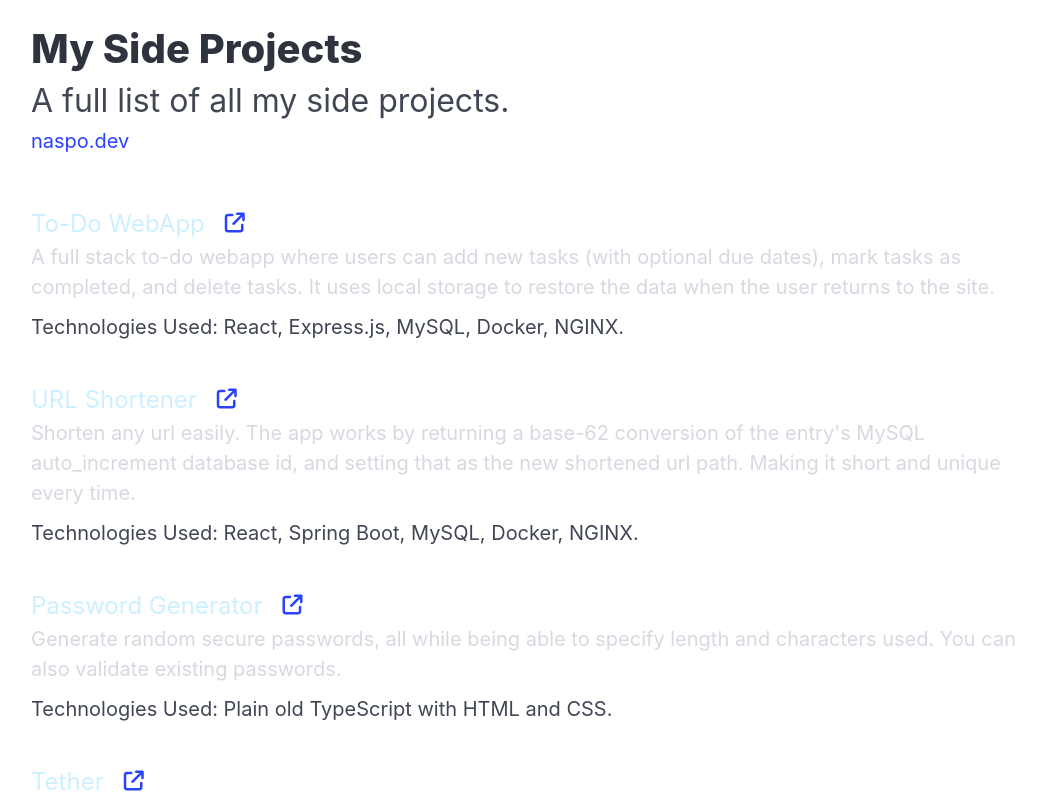
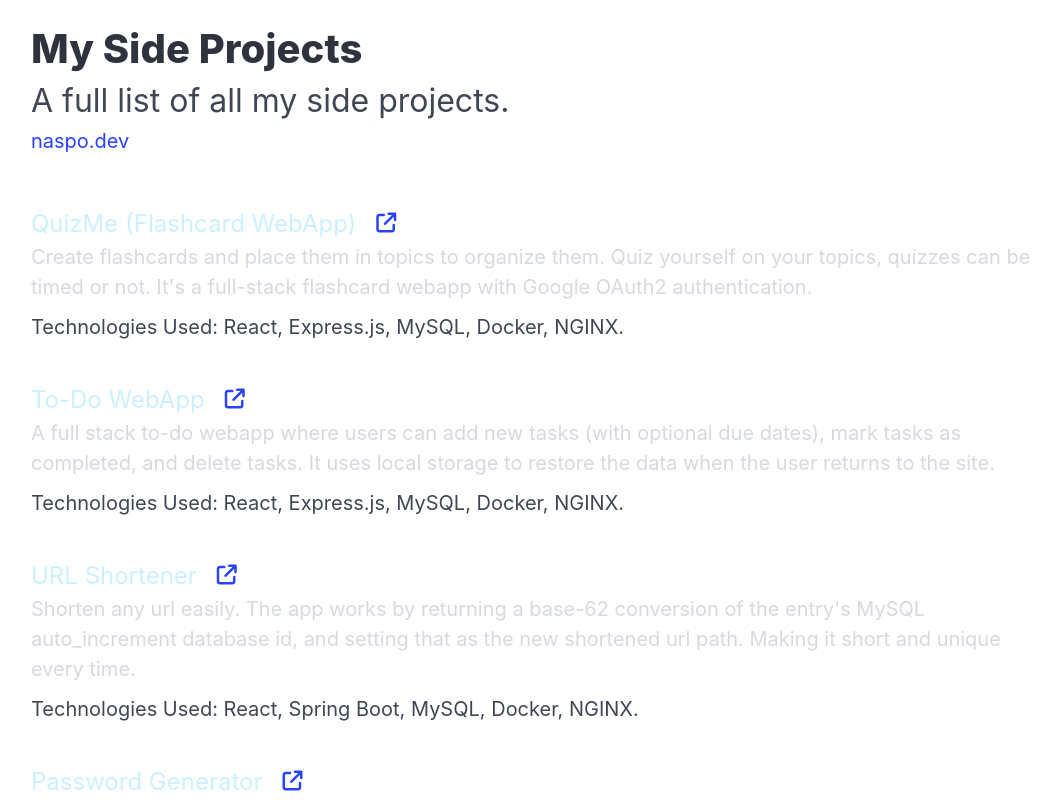
Before and after one commit to NaspoDev/naspoapps-root-site, a React (Vite) app: page / in a window 1280 px wide. Shown: the top 800 px of the page, without its empty margins (97-1158 px from the left). Built offline with nearby package versions, Linux system fonts and the light colour scheme.

Commit message:
added quizme to the projects list

```diff
--- a/src/components/projects-list/projects.ts
+++ b/src/components/projects-list/projects.ts
@@ -9,6 +9,17 @@ interface project {
 }
 
 const projects: project[] = [
+  // QuizMe (Flashcard WebApp)
+  {
+    title: "QuizMe (Flashcard WebApp)",
+    description:
+      "Create flashcards and place them in topics to organize them. Quiz yourself on your topics, quizzes can be timed or not. \
+      It's a full-stack flashcard webapp with Google OAuth2 authentication.",
+    techStack: "React, Express.js, MySQL, Docker, NGINX.",
+    link: "https://quizme.naspoapps.com/",
+    githubLink: "https://github.com/NaspoDev/QuizMe",
+  },
+
   // To-Do Webapp
   {
     title: "To-Do WebApp",
```
